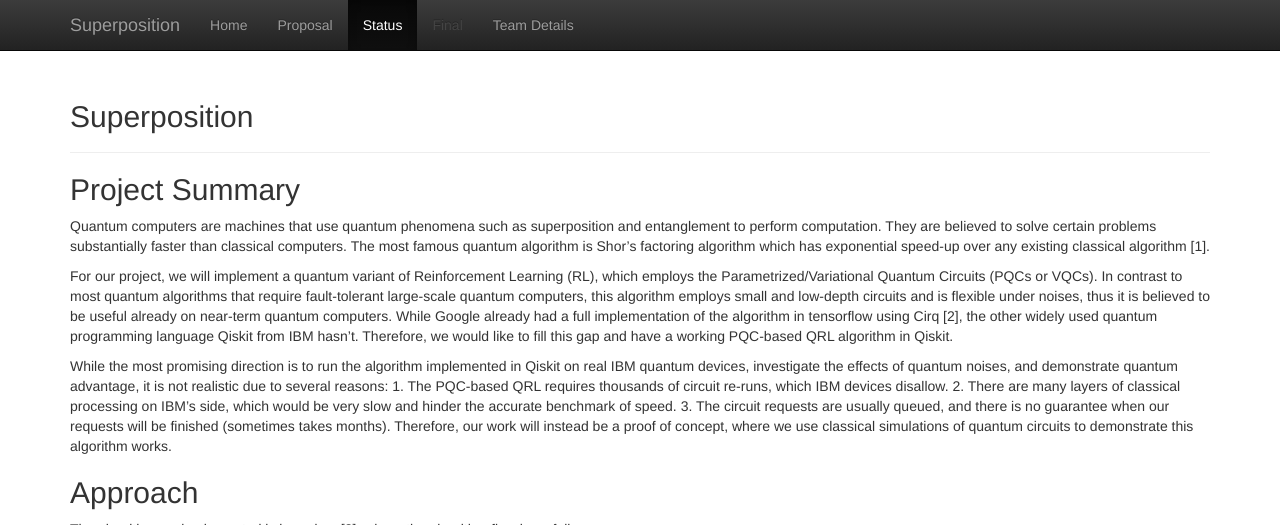
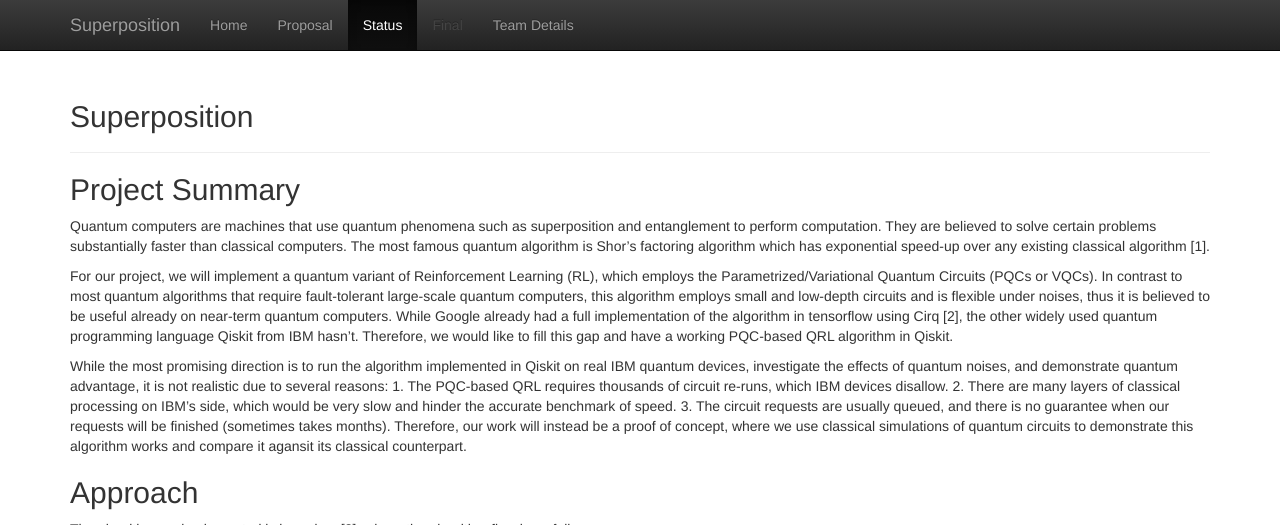
Before and after one commit to fvelasquez12/Superposition, a Jekyll site: the page built from docs/status.md, in a window 1280 px wide and 900 px high, cut to the strip 0-525 px from the top of the window. Built offline with Jekyll 4.4.1, drawn with Linux system fonts in a browser that asks for light colours.

Commit message:
modify summary

```diff
--- a/docs/status.md
+++ b/docs/status.md
@@ -8,7 +8,7 @@ Quantum computers are machines that use quantum phenomena such as superposition
 
 For our project, we will implement a quantum variant of Reinforcement Learning (RL), which employs the Parametrized/Variational Quantum Circuits (PQCs or VQCs). In contrast to most quantum algorithms that require fault-tolerant large-scale quantum computers, this algorithm employs small and low-depth circuits and is flexible under noises, thus it is believed to be useful already on near-term quantum computers. While Google already had a full implementation of the algorithm in tensorflow using Cirq [2], the other widely used quantum programming language Qiskit from IBM hasn’t. Therefore, we would like to fill this gap and have a working PQC-based QRL algorithm in Qiskit.
 
-While the most promising direction is to run the algorithm implemented in Qiskit on real IBM quantum devices, investigate the effects of quantum noises, and demonstrate quantum advantage, it is not realistic due to several reasons: 1. The PQC-based QRL requires thousands of circuit re-runs, which IBM devices disallow. 2. There are many layers of classical processing on IBM’s side, which would be very slow and hinder the accurate benchmark of speed. 3. The circuit requests are usually queued, and there is no guarantee when our requests will be finished (sometimes takes months). Therefore, our work will instead be a proof of concept, where we use classical simulations of quantum circuits to demonstrate this algorithm works.
+While the most promising direction is to run the algorithm implemented in Qiskit on real IBM quantum devices, investigate the effects of quantum noises, and demonstrate quantum advantage, it is not realistic due to several reasons: 1. The PQC-based QRL requires thousands of circuit re-runs, which IBM devices disallow. 2. There are many layers of classical processing on IBM’s side, which would be very slow and hinder the accurate benchmark of speed. 3. The circuit requests are usually queued, and there is no guarantee when our requests will be finished (sometimes takes months). Therefore, our work will instead be a proof of concept, where we use classical simulations of quantum circuits to demonstrate this algorithm works and compare it agansit its classical counterpart.
 
 ## Approach
 
```
